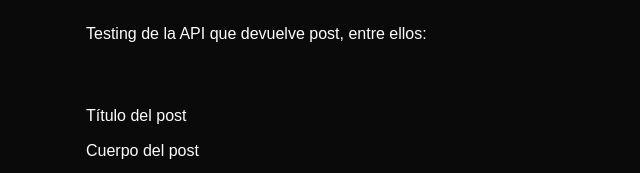
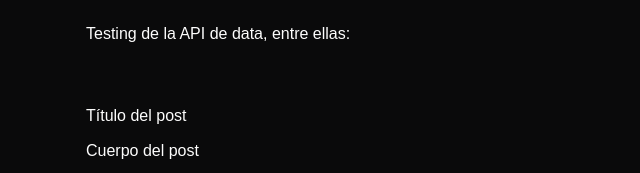
Before and after one commit to simonemandola/test-api-data, a plain HTML site: page pages/info.html in a window 1280 px wide. Shown: the part 222-395 px from the top of the page, 10-650 px from the left. Drawn offline with nearby package versions, Linux system fonts and the light colour scheme.

Commit message:
Update content

```diff
--- a/pages/info.html
+++ b/pages/info.html
@@ -27,7 +27,7 @@
             </header>
             <section class="landing-info container">
                 <h1 class="title-h1">Info</h1>
-                <p class="text-s">Testing de la API que devuelve post, entre ellos:</p>
+                <p class="text-s">Testing de la API de data, entre ellas:</p>
             </section>
             <section class="container list-info">
                 <ol>
```
